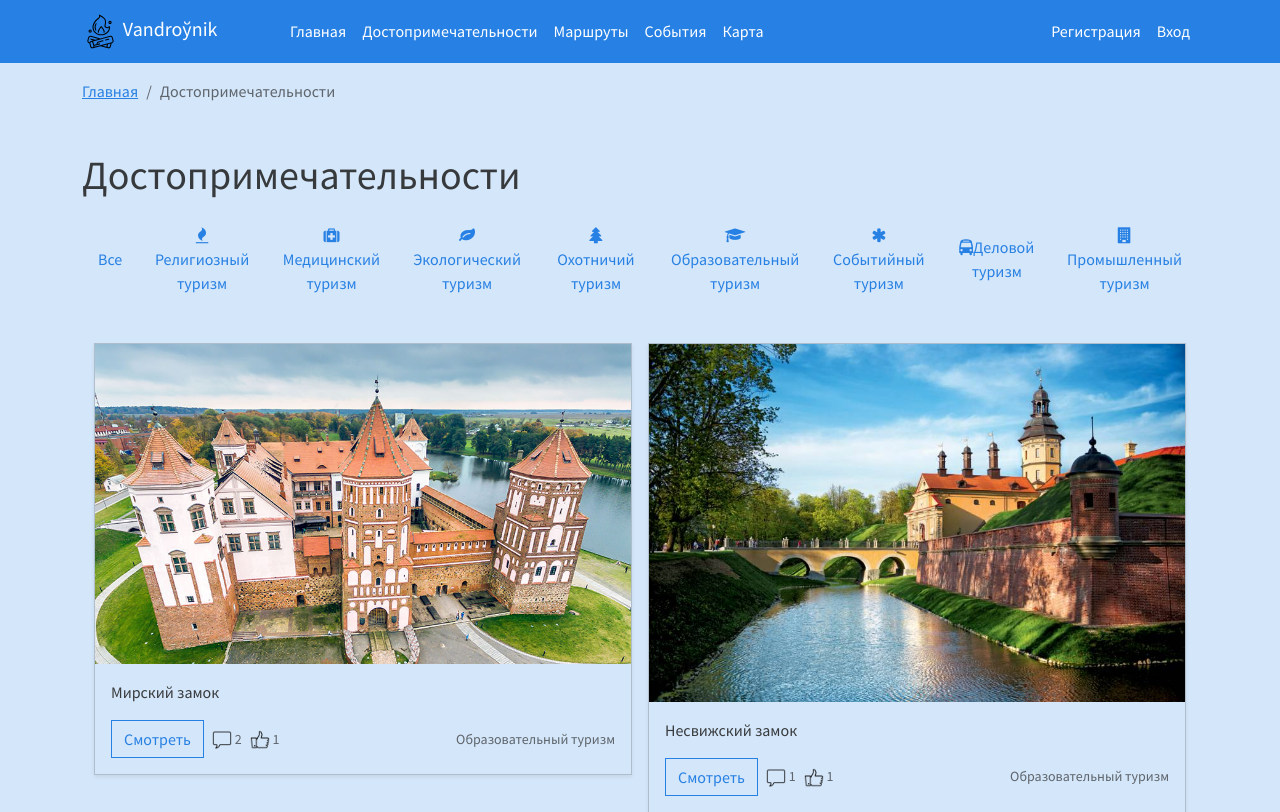
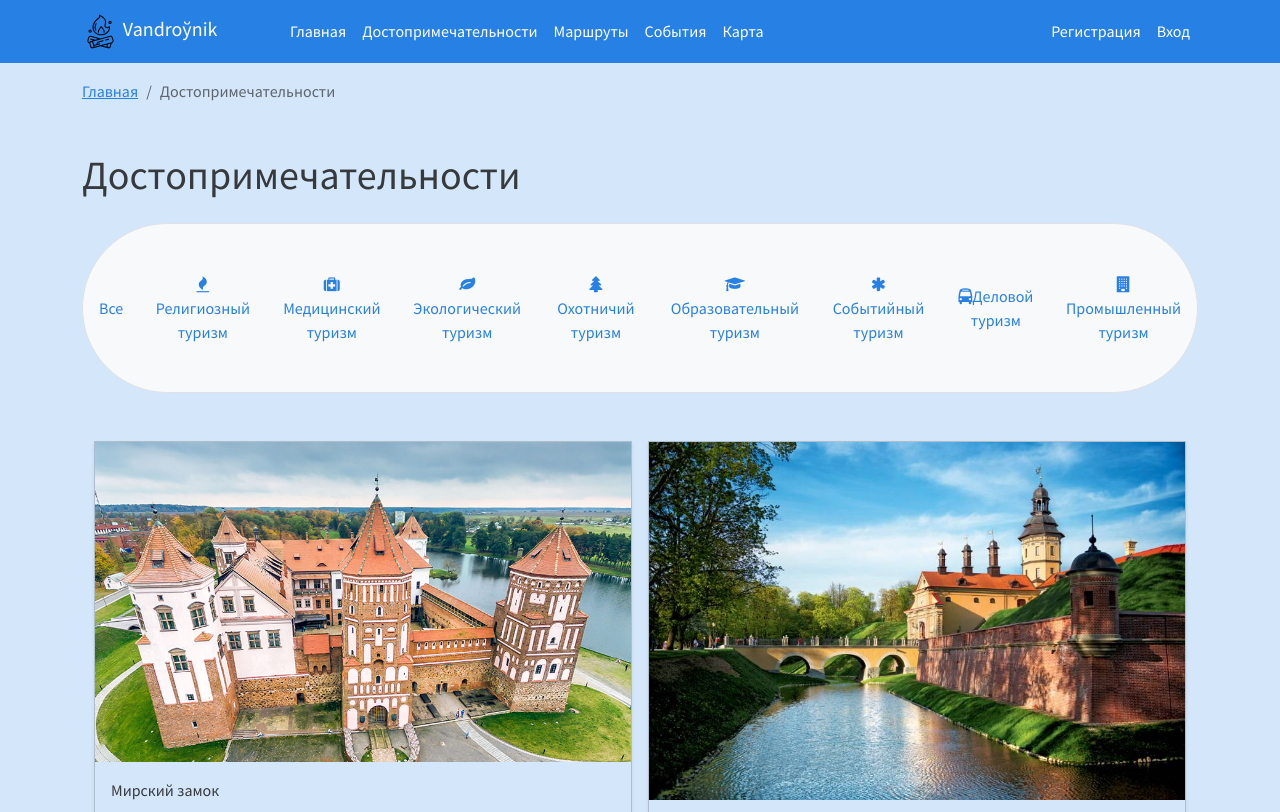
Before and after one commit to TheLastSurvived/vandrounik, a Flask app: page /articles in a window 1280 px wide. Shown: the top 812 px of the page. Run offline with Flask 3, Linux system fonts and the light colour scheme; data comes from the database, SQL or seed files in the repository; both versions use the stored data as it was after the commit; some libraries are stand-ins or nearby versions.

Commit message:
minimal change

```diff
--- a/templates/articles.html
+++ b/templates/articles.html
@@ -77,7 +77,7 @@
     </div>
 
 
-    <div class="d-flex justify-content-between align-items-center text-center">
+    <div class="d-flex justify-content-between align-items-center text-center bg-light border rounded-pill py-5">
       <a href="/articles" class="text-decoration-none mx-3">Все</a>
       <a href="/articles?category=Религиозный туризм" class="text-decoration-none mx-3"><i class="fa fa-fire"
           aria-hidden="true"></i>Религиозный туризм</a>
```
Also changed, not shown: instance/database.db.
